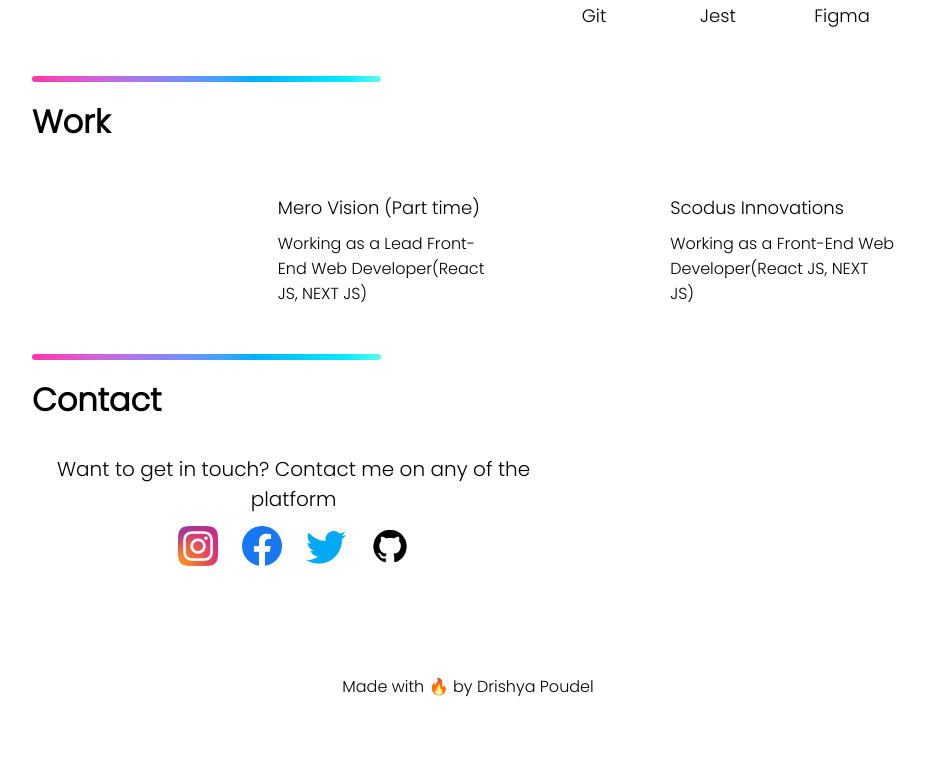
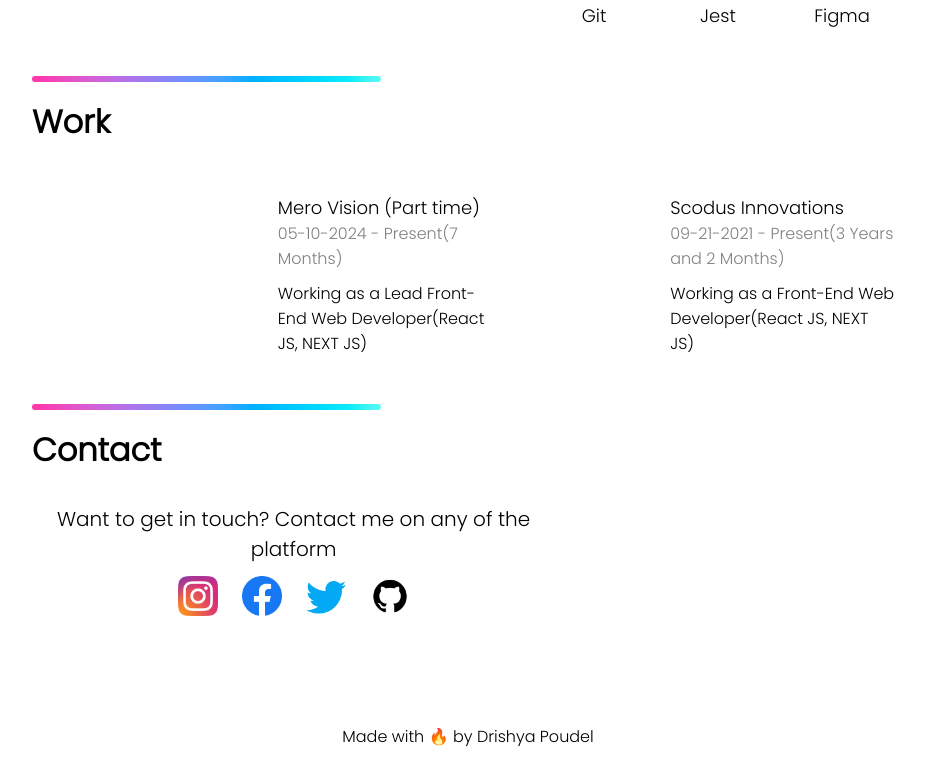
Before and after one commit to drishyap/portfolio-website, a React (Create React App) app: page / in a window 1280 px wide. Shown: the part 4173-4934 px from the top of the page, without its empty margins (172-1097 px from the left). Before the commit the page ends 4884 px from the top, so only its background shows below. Built offline with nearby package versions, Linux system fonts and the light colour scheme.

Commit message:
update time of work

```diff
--- a/src/components/body/work/workCard/WorkCard.js
+++ b/src/components/body/work/workCard/WorkCard.js
@@ -21,11 +21,11 @@ const WorkCard = ({ item }) => {
          <div className="work-info">
             <label className="company-name">{company}</label>
             <div className="work-dates">
-               {/* <label>{dateJoining}</label> -{" "}
+               <label>{dateJoining}</label> -{" "}
                <label>
                   {dateEnd}({years !== 0 && `${years} Years and `}
                   {months} Months)
-               </label> */}
+               </label>
             </div>
             <div className="work-desc">
                <p>{work}</p>
```
